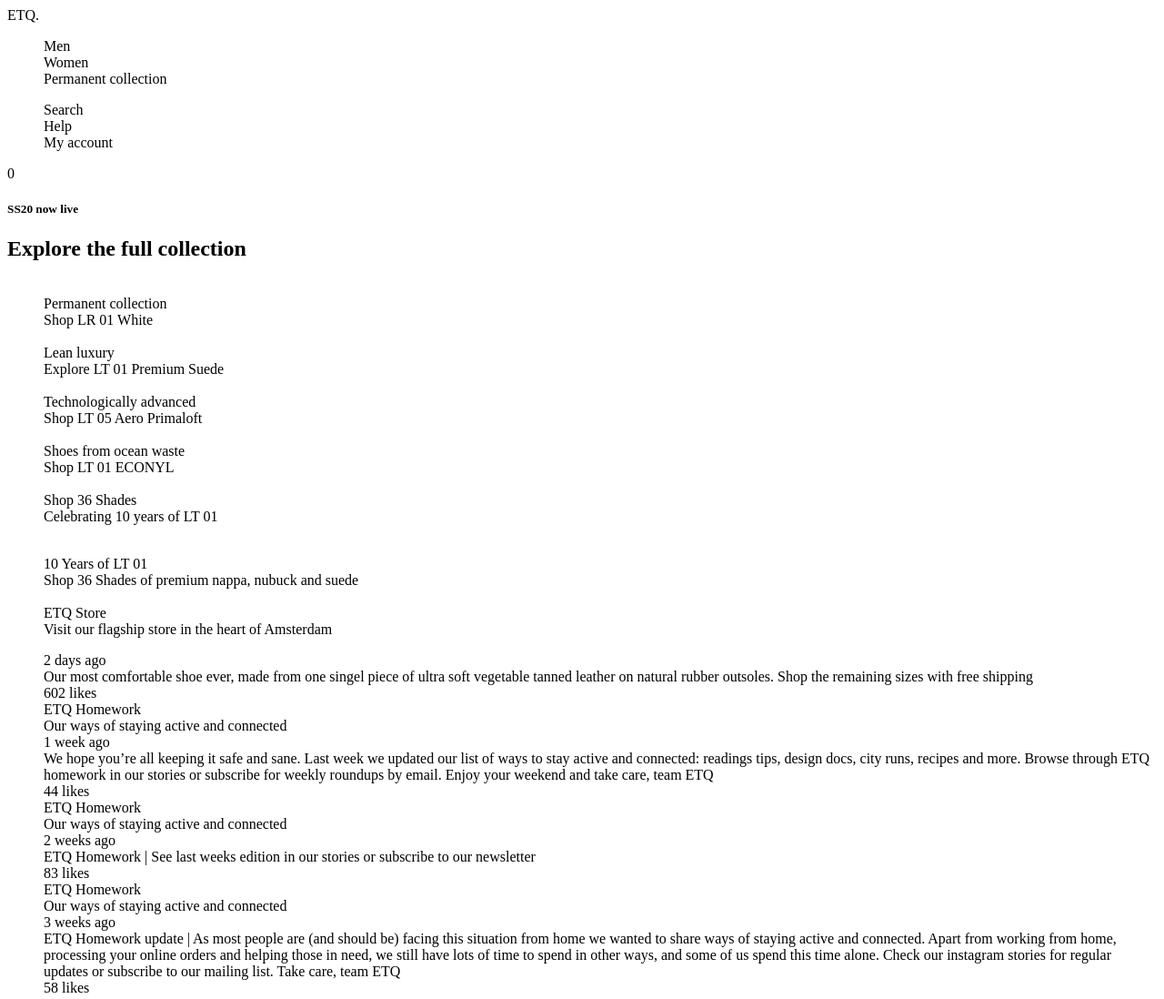
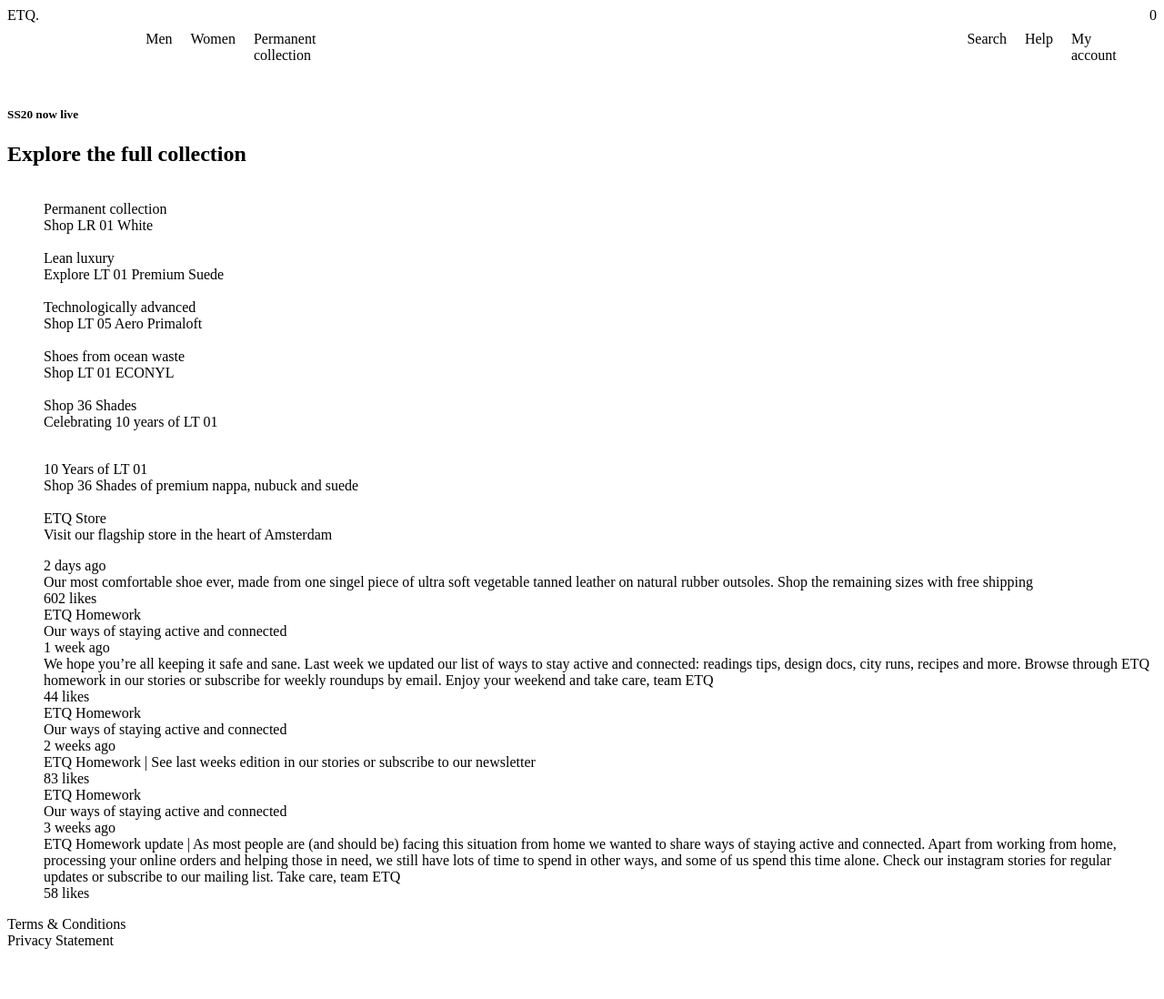
Before and after one commit to Dunridge/etq-amsterdam-training, a plain HTML site: page index.html in a window 1280 px wide. Shown: the top 1098 px of the page at 91% size. After the commit the page ends 1051 px from the top, so only its background shows below. Drawn offline with Linux system fonts and the light colour scheme.

Commit message:
styled the header and mapped out the CSS layout

```diff
--- a/index.html
+++ b/index.html
@@ -3,29 +3,35 @@
     <head>
         <meta charset="UTF-8" />
         <meta name="viewport" content="width=device-width, initial-scale=1.0" />
-        <link rel="stylesheet" href="style.css">
+        <link rel="stylesheet" href="style.css" />
         <title>Home | ETQ Amsterdam</title>
     </head>
     <body>
         <header>
             <div class="nav">
+                <div class="left">
                     <div class="nav emblem">ETQ.</div>
                     <div class="nav options">
-                    <ul>
+                        <ul class="nav options titles">
                             <li>Men</li>
                             <li>Women</li>
                             <li>Permanent collection</li>
                         </ul>
                     </div>
+                </div>
+
+                <div class="right">
                     <div class="nav tools">
-                    <ul>
+                        <ul class="nav tools titles">
                             <li>Search</li>
                             <li>Help</li>
                             <li>My account</li>
                         </ul>
                     </div>
-                <div class="nav counter">0</div>
-                <div class="up-btn"></div>
+                    <div class="nav counter"><span>0</span></div>
+                </div>
+
+                <!-- <div class="up-btn"></div> -->
             </div>
         </header>
         <main>
@@ -219,9 +225,7 @@
         <footer>
             <div class="contact-info">
                 <div class="social-info">
-                    <div class="company-info about">
-
-                    </div>
+                    <div class="company-info about"></div>
                     <div class="company-info address"></div>
                     <div class="company-info contact"></div>
                     <div class="company-info info"></div>
@@ -244,7 +248,6 @@
                         <div class="privacy">Privacy Statement</div>
                     </div>
                 </div>
-
             </div>
         </footer>
     </body>
--- a/style.css
+++ b/style.css
@@ -3,6 +3,59 @@
 from the list. Note: to get rid of the automatic indentation, you can
 also set margin and padding to 0 */
 
+/* header styles */
 ul {
     list-style: none;
 }
+
+div.nav {
+    display: flex;
+    flex-direction: row;
+    justify-content: space-between;
+    width: 100%;
+}
+
+ul.titles {
+    display: flex;
+    flex-direction: row;
+    justify-content: space-evenly;
+}
+
+ul.titles > li {
+    margin: 10px;
+}
+
+div.nav.counter {
+    display: flex;
+    flex-direction: row;
+    justify-content: flex-end;
+}
+
+div.right, div.left {
+    display: flex;
+    flex-direction: row;
+}
+
+div.nav.options {
+
+}
+
+/* main styles */
+
+/* -- main banner styles */
+
+/* -- features content styles */
+
+/* -- advertisement styles */
+
+/* -- about us styles */
+
+/* footer styles */
+
+/* -- social info styles */
+
+/* -- news letter form styles */
+
+/* -- payment methods styles */
+
+/* -- conditions styles */
```
Lines whose indentation alone changed are shown as unchanged.
